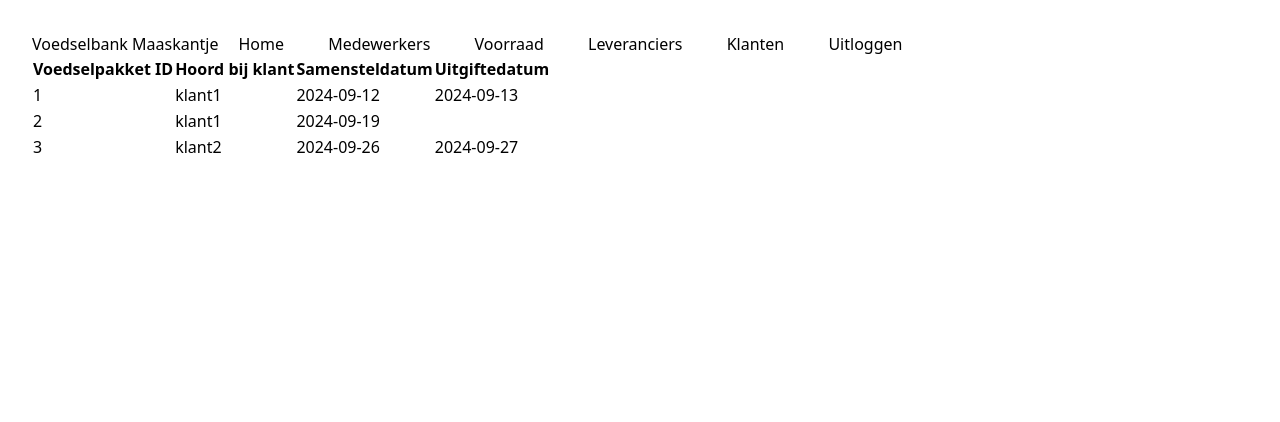
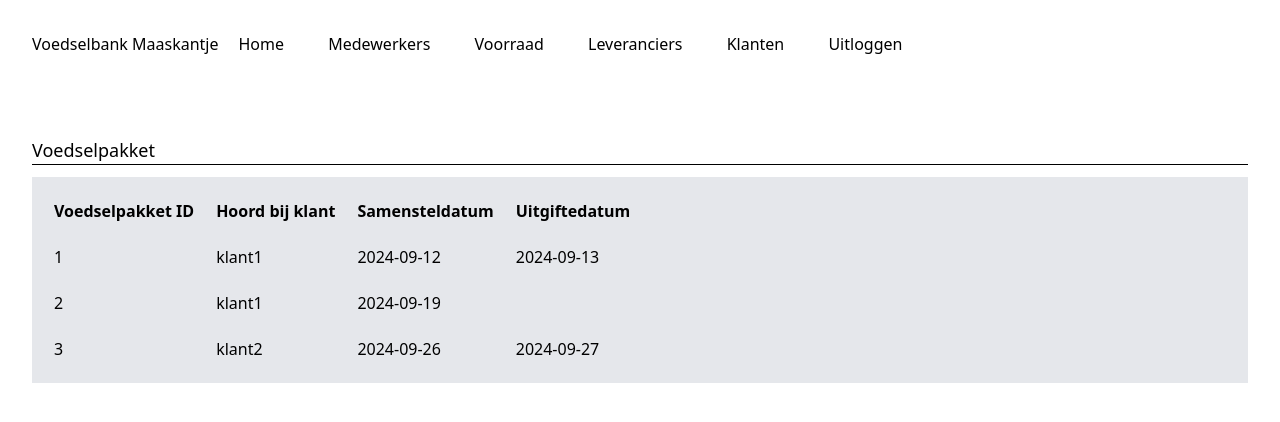
Before and after one commit to CrimsonPrinces/Examen-Project, a PHP site: page /Voedselpakket.php in a window 1280 px wide. Shown: the top 422 px of the page. Run offline with PHP 8.4, Linux system fonts and the light colour scheme; a user stored in the database is signed in; data comes from the database, SQL or seed files in the repository; some libraries are stand-ins or nearby versions.

Commit message:
Basic design push voor Voedselpakket

```diff
--- a/Voedselpakket.php
+++ b/Voedselpakket.php
@@ -32,7 +32,7 @@
 
 echo "Voedselbank Maaskantje";
 ?>
-<div>
+    <div class="mb-20">
     <a href='home.php' class= "mx-5"> Home </a>
     <a href='Medewerker.php' class= "mx-5"> Medewerkers </a>
     <a href='Voorraad.php' class= "mx-5"> Voorraad </a>
@@ -41,9 +41,12 @@
     <a href='index.php' class= "mx-5"> Uitloggen </a>
     </div>
 </div>
+<h2 class="text-lg border-b border-black mb-3"> Voedselpakket</h2>
 
-<form method="post" class="flexbox">
-        <table>
+
+<div class="bg-gray-200">
+    <form method="post" class="flexbox bg-gray-200">
+        <table class="border-separate border-spacing-5 border">
             <tr>
                 <th>Voedselpakket ID</th>
                 <th>Hoord bij klant</th>
@@ -71,5 +74,6 @@
                 ?>
         </table>
     </form>
+</div>
 </body>
 </html>
```
Lines whose indentation alone changed are shown as unchanged.
